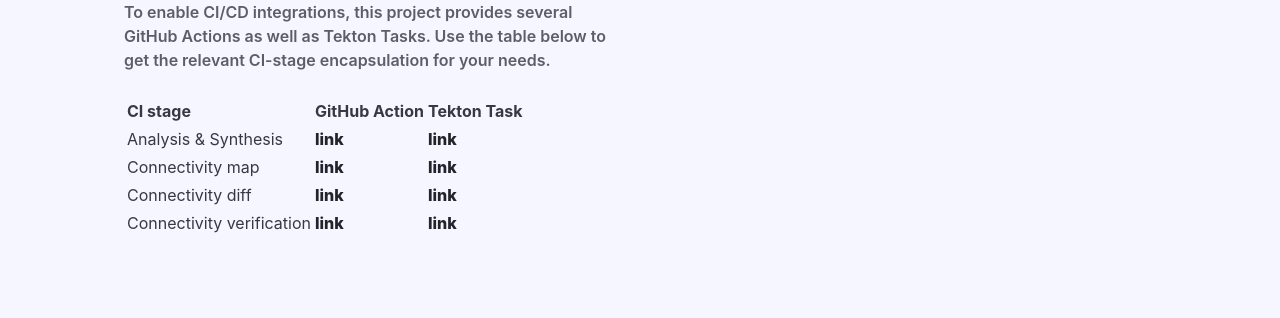
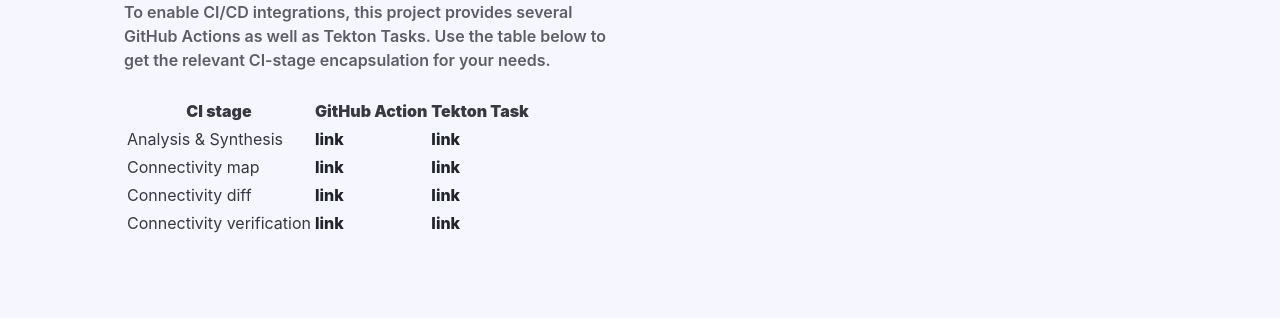
Before and after one commit to tkwsniva/np-guard, a Jekyll site: the page built from ci-integration.html, in a window 1280 px wide. Shown: the part 1240-1558 px from the top of the page. Built offline with Jekyll 4.4.1, drawn with Linux system fonts in a browser that asks for light colours; nearby versions of some CDN libraries; some web fonts are replaced; comment, search, counter and statistics services are not loaded.

Commit message:
Update ci-integration-content.html

```diff
--- a/_includes/ci-integration-content.html
+++ b/_includes/ci-integration-content.html
@@ -10,16 +10,17 @@
 <p>To enable CI/CD integrations, this project provides several GitHub Actions as well as Tekton Tasks. Use the table below to get the relevant CI-stage encapsulation for your needs.</p>
 
 <table>
+	<tbody>
 <tr>
-<td>
+<th>
 <b>CI stage</b>
-</td>
-<td>
+</th>
+<th>
 <b>GitHub Action</b>
-</td>
-<td>
+</th>
+<th>
 <b>Tekton Task</b>
-</td>
+</th>
 </tr>
 
 <tr>
@@ -69,7 +70,7 @@
 <a href="https://github.com/np-guard/baseline-rules-verifier/tree/master/tekton" target="blank">link</a>
 </td>
 </tr>
-
+	</tbody>
 </table>
 
 
```
